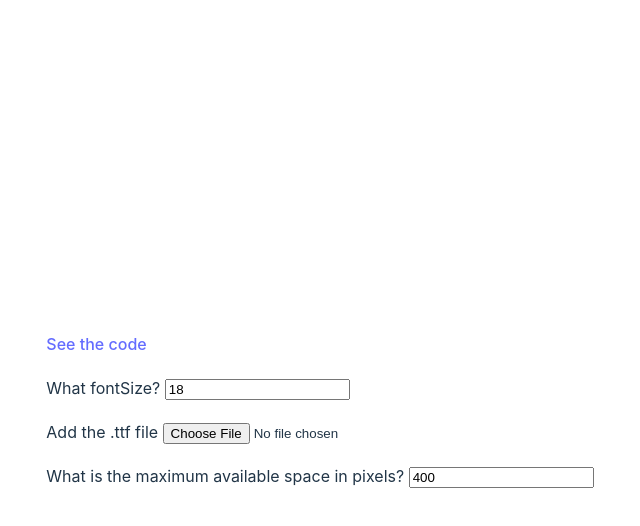
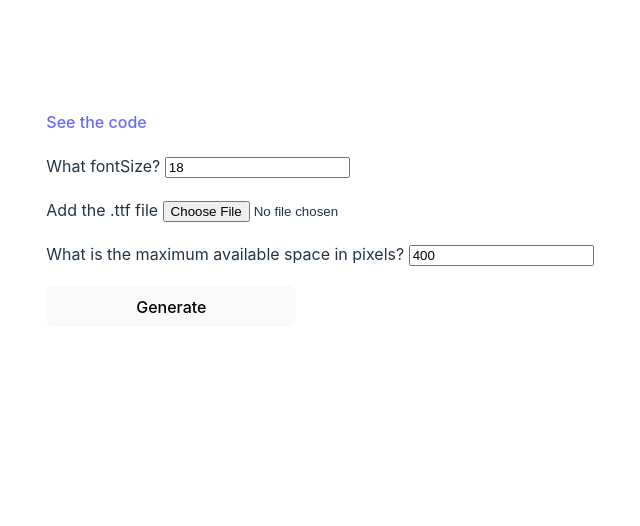
Before and after one commit to dustinknopoff/type-investigator, a SvelteKit app in the folder packages/ui/: page / in a window 1280 px wide. Shown: the top 526 px of the page, without its empty margins (320-960 px from the left). Built offline with nearby package versions, Linux system fonts and the light colour scheme.

Commit message:
button for submission
loading spinner
sentences at 100

```diff
--- /dev/null
+++ b/packages/ui/src/lib/Circle.svelte
@@ -0,0 +1,45 @@
+<script lang="ts">
+	type SpinnerTypes = {
+        size: string | number;
+        color: string;
+        unit: string;
+        duration: string;
+        pause: boolean;
+    };
+
+	export let color: SpinnerTypes['color'] = '#FF3E00';
+	export let unit: SpinnerTypes['unit'] = 'px';
+	export let duration: SpinnerTypes['duration'] = '0.75s';
+	export let size: SpinnerTypes['size'] = '60';
+	export let pause: SpinnerTypes['pause'] = false;
+</script>
+
+<div
+	class="circle"
+	class:pause-animation={pause}
+	style="--size: {size}{unit}; --color: {color}; --duration: {duration}"
+/>
+
+<style>
+	.circle {
+		height: var(--size);
+		width: var(--size);
+		border-color: var(--color) transparent var(--color) var(--color);
+		border-width: calc(var(--size) / 15);
+		border-style: solid;
+		border-image: initial;
+		border-radius: 50%;
+		animation: var(--duration) linear 0s infinite normal none running rotate;
+	}
+	.pause-animation {
+		animation-play-state: paused;
+	}
+	@keyframes rotate {
+		0% {
+			transform: rotate(0);
+		}
+		100% {
+			transform: rotate(360deg);
+		}
+	}
+</style>
--- a/packages/ui/src/routes/+page.svelte
+++ b/packages/ui/src/routes/+page.svelte
@@ -1,5 +1,6 @@
 <script lang="ts">
-	import { parse } from 'opentype.js';
+	import Circle from '$lib/Circle.svelte';
+import { parse } from 'opentype.js';
 
 	let randomLines: string[] | undefined;
 	let font: Font | undefined;
@@ -10,6 +11,7 @@
 	let canvasWidth = 600;
 	const textToRender = 'The quick brown fox jumps over the lazy dog';
 	let maxCharacters = 0
+	let loading = false
 
 	const demonstrateFont = () => {
 		const ctx = canvas.getContext('2d');
@@ -55,6 +57,7 @@
 
 	function avgFit() {
 		if (font) {
+			loading = true
 			fetch('/api/character-count')
 			.then((r) => r.json())
 			.then((r) => {
@@ -62,7 +65,8 @@
 				maxCharacters = randomLines!.reduce((acc, curr) => {
 				const val = fitInMax(font, maxPixels, pixels, curr)
 				return acc + val
-			}, 0) / 20
+			}, 0) / randomLines.length
+			loading = false
 			});
 		}
 	}
@@ -83,11 +87,11 @@
 
 <section id="controls">
 	<canvas bind:this={canvas} width={canvasWidth} height={100} />
-	<form>
+	<form on:submit={avgFit}>
 		<a href="https://github.com/dustinknopoff/type-investigator">See the code</a>
 		<label>
 			What fontSize?
-		<input type="number" placeholder="18" bind:value={pixels} on:change={avgFit} />
+		<input type="number" placeholder="18" bind:value={pixels} />
 		</label>
 		<label>
 			Add the .ttf file
@@ -95,11 +99,15 @@
 		</label>
 		<label
 			>What is the maximum available space in pixels?
-			<input type="number" placeholder="65" bind:value={maxPixels} on:change={avgFit} />
+			<input type="number" placeholder="65" bind:value={maxPixels} />
 		</label>
-		{#if font && fontName && maxPixels && randomLines}
+		<button type="submit">Generate</button>
+		{#if loading}
+			<Circle />
+		{/if}
+		{#if !loading && font && fontName && maxPixels && randomLines}
 			<hr />
-			<p>For 20 random sentences on Wikipedia, the average maximum character length for {maxPixels}px of space is <span id="final">{maxCharacters}</span> characters.</p>
+			<p>For {randomLines.length} random sentences on Wikipedia, the average maximum character length for {maxPixels}px of space is <span id="final">{maxCharacters}</span> characters.</p>
 			<details>
 				<summary>The random sentences from wikipedia</summary>
 				<ul>
@@ -118,12 +126,14 @@
 	}
 
 	#controls {
-		height: 90dvh;
-		width: 100dvw;
 		display: flex;
 		align-items: center;
 		justify-content: center;
 		flex-direction: column;
+	}
+
+	button {
+		max-width: 250px;
 	}
 
 	form {
--- a/packages/ui/src/routes/api/character-count/+server.ts
+++ b/packages/ui/src/routes/api/character-count/+server.ts
@@ -11,5 +11,5 @@ const sql = postgres(env.POSTGRES_URL)
 
 
 export async function GET({ url }) {
-	return new Response(JSON.stringify(await sql`SELECT * FROM words ORDER BY RANDOM() limit 20;`));
+	return new Response(JSON.stringify(await sql`SELECT * FROM words ORDER BY RANDOM() limit 100;`));
 }
```
